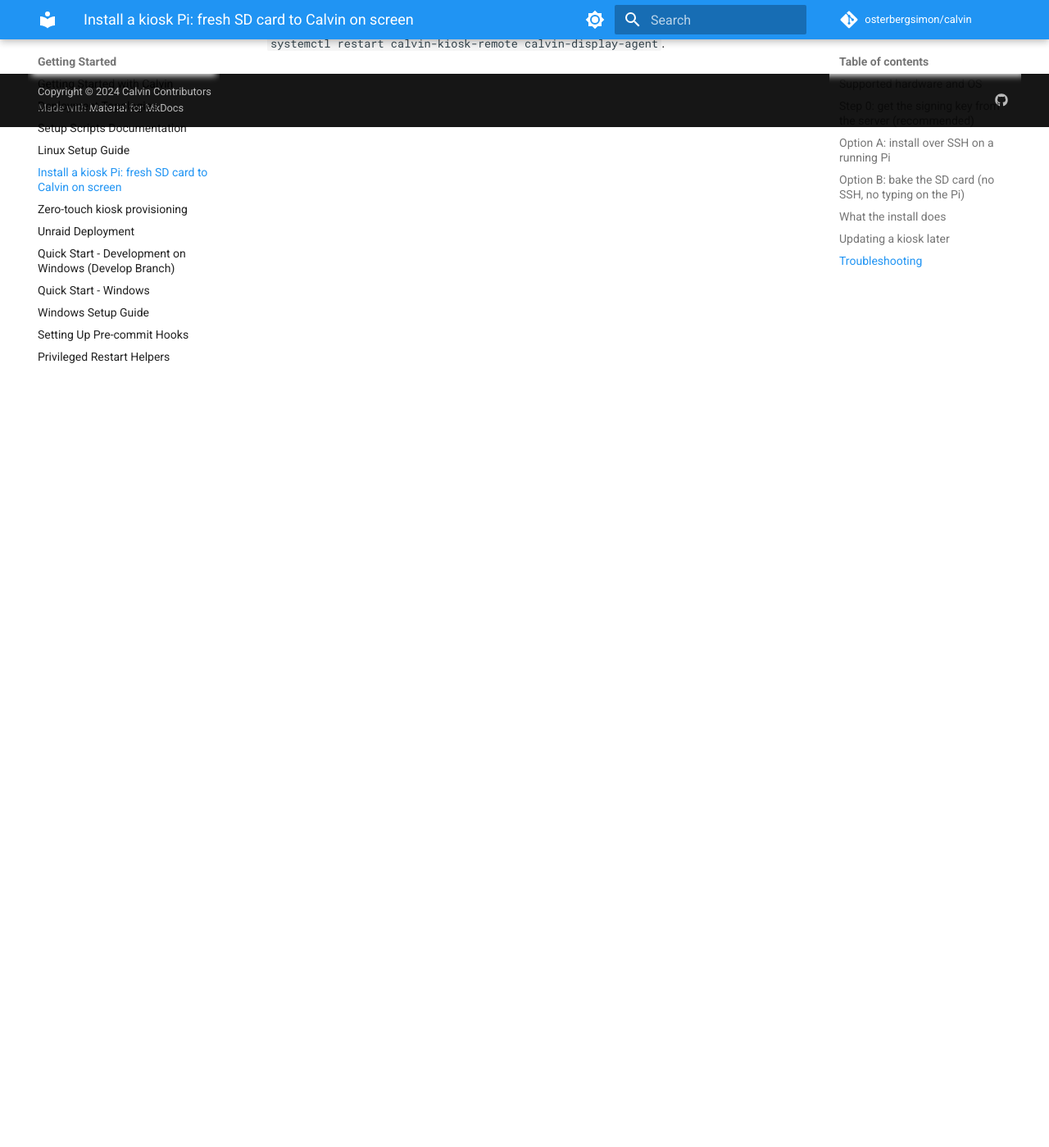
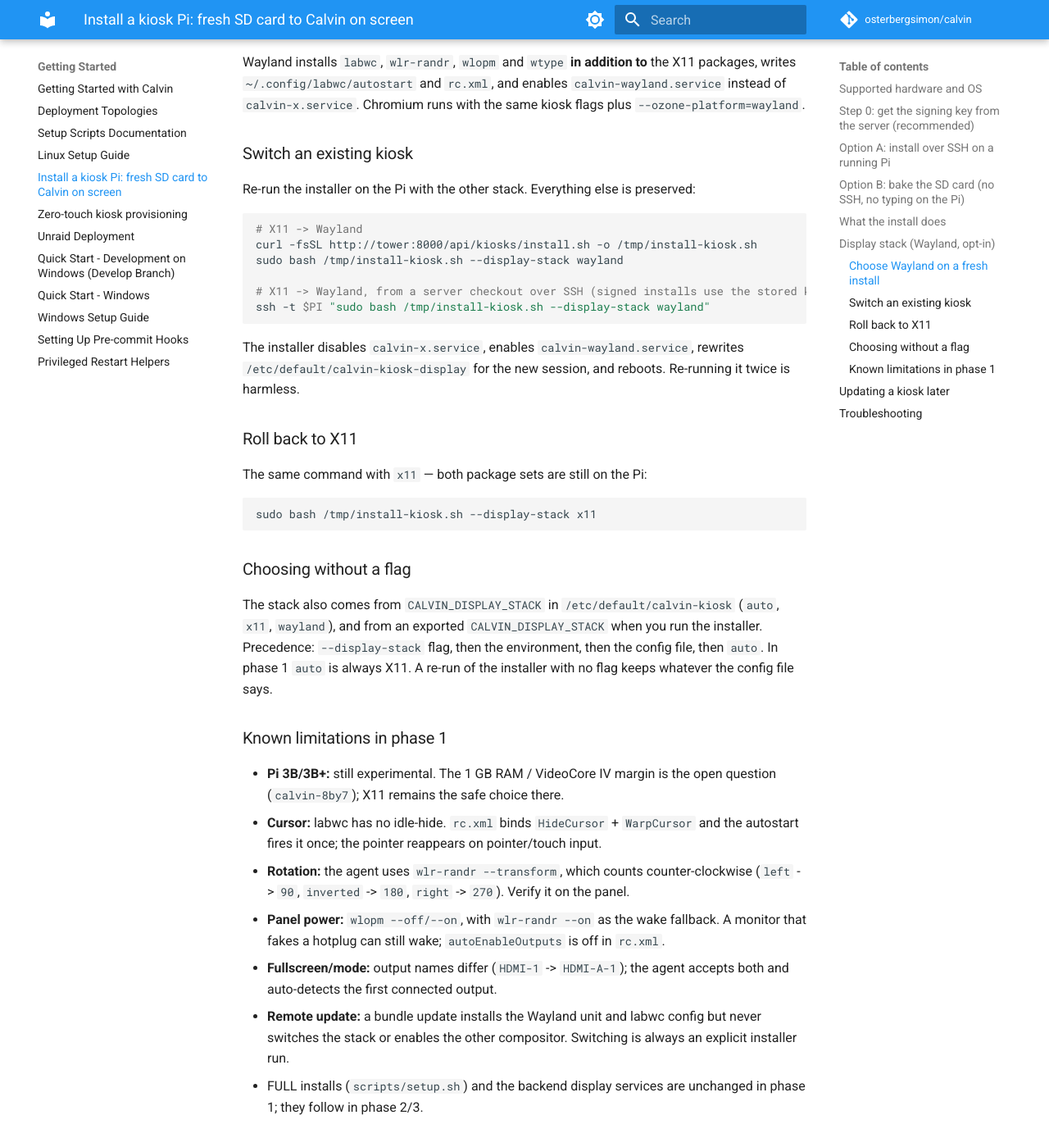
Before and after one commit to osterbergsimon/calvin, an MkDocs documentation site: the page built from docs/setup/KIOSK_INSTALL.md, in a window 1280 px wide and 1400 px high, scrolled down 4238 px. Shown: the whole window at 82% size. Built offline with MkDocs 1.6.1 and Material for MkDocs 9.7.7, drawn with Linux system fonts in a browser that asks for light colours; comment, search, counter and statistics services are not loaded; some of the changed text lies outside the part shown.

Commit message:
docs(kiosk): document the opt-in Wayland display stack
How to install a kiosk on Wayland, switch an existing X11 kiosk in place,
roll back, how CALVIN_DISPLAY_STACK and --display-stack interact, and the
phase-1 limitations (Pi 3B+ is experimental - hardware testing tracked in
calvin-8by7 - cursor reappearing on input, rotation direction, panel
power, output names).

````diff
--- a/docs/setup/KIOSK_INSTALL.md
+++ b/docs/setup/KIOSK_INSTALL.md
@@ -127,8 +127,10 @@
   ├─ fetch manifest, verify HMAC     ◀──── GET /api/kiosks/agent/manifest (signed)
   ├─ fetch setup scripts, check sha  ◀──── GET /api/kiosks/installer/setup-{kiosk,common}.sh
   └─ setup-kiosk.sh
-       ├─ apt: X, openbox, Chromium, sudo
-       ├─ /etc/default/calvin-kiosk (server URL, kiosk id, hostname; other keys kept)
+       ├─ apt: X, openbox, Chromium, sudo (+ labwc, wlr-randr, wlopm
+       │       when --display-stack wayland)
+       ├─ /etc/default/calvin-kiosk (server URL, kiosk id, hostname,
+       │                            display stack; other keys kept)
        └─ update-kiosk.sh --bootstrap ◀─── GET /api/kiosks/agent/files/*  (verified)
             └─ display agent + calvin-x / calvin-kiosk-remote / calvin-display-agent units
 reboot → Chromium shows Calvin; the agent polls /api/kiosks/<id>/config → listed in Settings → Kiosks
@@ -139,6 +141,92 @@
 installer itself must come over a trusted channel: SSH from the server (Option A,
 signed), or your own checkout (Option B). The quick `curl | bash` form trusts whatever
 answers on your LAN, so use it without a key.
+
+## Display stack (Wayland, opt-in)
+
+A kiosk normally runs **X11 + openbox**. You can install it on **Wayland + labwc**
+instead, which is what Raspberry Pi OS itself now defaults to. This is a **phase-1,
+opt-in pilot**: `auto` still means X11 everywhere, FULL (all-in-one) installs are
+unchanged, and it is **experimental on a Pi 3B+**. Real-hardware testing is tracked in
+bead `calvin-8by7`; see the design notes in
+[../research/2026-10-29-kiosk-wayland.md](../research/2026-10-29-kiosk-wayland.md).
+
+Both stacks stay installed, so switching is a re-run of the installer — **not** a
+re-flash. Your server URL, kiosk id, hostname, signing key and display settings are
+kept.
+
+### Choose Wayland on a fresh install
+
+Add `--display-stack wayland` to the installer:
+
+```bash
+curl -fsSL http://tower:8000/api/kiosks/install.sh \
+  | sudo bash -s -- --display-stack wayland
+```
+
+For a signed install, add the flag to the SSH form from Option A:
+
+```bash
+ssh -t $PI "sudo bash install-kiosk.sh --backend-url http://$SERVER:8000 \
+  --signing-key-file calvin.key --display-stack wayland --no-reboot \
+  && rm calvin.key && sudo reboot"
+```
+
+Wayland installs `labwc`, `wlr-randr`, `wlopm` and `wtype` **in addition to** the X11
+packages, writes `~/.config/labwc/autostart` and `rc.xml`, and enables
+`calvin-wayland.service` instead of `calvin-x.service`. Chromium runs with the same
+kiosk flags plus `--ozone-platform=wayland`.
+
+### Switch an existing kiosk
+
+Re-run the installer on the Pi with the other stack. Everything else is preserved:
+
+```bash
+# X11 -> Wayland
+curl -fsSL http://tower:8000/api/kiosks/install.sh -o /tmp/install-kiosk.sh
+sudo bash /tmp/install-kiosk.sh --display-stack wayland
+
+# X11 -> Wayland, from a server checkout over SSH (signed installs use the stored key)
+ssh -t $PI "sudo bash /tmp/install-kiosk.sh --display-stack wayland"
+```
+
+The installer disables `calvin-x.service`, enables `calvin-wayland.service`, rewrites
+`/etc/default/calvin-kiosk-display` for the new session, and reboots. Re-running it
+twice is harmless.
+
+### Roll back to X11
+
+The same command with `x11` — both package sets are still on the Pi:
+
+```bash
+sudo bash /tmp/install-kiosk.sh --display-stack x11
+```
+
+### Choosing without a flag
+
+The stack also comes from `CALVIN_DISPLAY_STACK` in `/etc/default/calvin-kiosk`
+(`auto`, `x11`, `wayland`), and from an exported `CALVIN_DISPLAY_STACK` when you run
+the installer. Precedence: `--display-stack` flag, then the environment, then the
+config file, then `auto`. In phase 1 `auto` is always X11. A re-run of the installer
+with no flag keeps whatever the config file says.
+
+### Known limitations in phase 1
+
+- **Pi 3B/3B+:** still experimental. The 1 GB RAM / VideoCore IV margin is the open
+  question (`calvin-8by7`); X11 remains the safe choice there.
+- **Cursor:** labwc has no idle-hide. `rc.xml` binds `HideCursor` + `WarpCursor` and
+  the autostart fires it once; the pointer reappears on pointer/touch input.
+- **Rotation:** the agent uses `wlr-randr --transform`, which counts counter-clockwise
+  (`left` -> `90`, `inverted` -> `180`, `right` -> `270`). Verify it on the panel.
+- **Panel power:** `wlopm --off/--on`, with `wlr-randr --on` as the wake fallback. A
+  monitor that fakes a hotplug can still wake; `autoEnableOutputs` is off in `rc.xml`.
+- **Fullscreen/mode:** output names differ (`HDMI-1` -> `HDMI-A-1`); the agent accepts
+  both and auto-detects the first connected output.
+- **Remote update:** a bundle update installs the Wayland unit and labwc config but
+  never switches the stack or enables the other compositor. Switching is always an
+  explicit installer run.
+- FULL installs (`scripts/setup.sh`) and the backend display services are unchanged in
+  phase 1; they follow in phase 2/3.
 
 ## Updating a kiosk later
 
````
